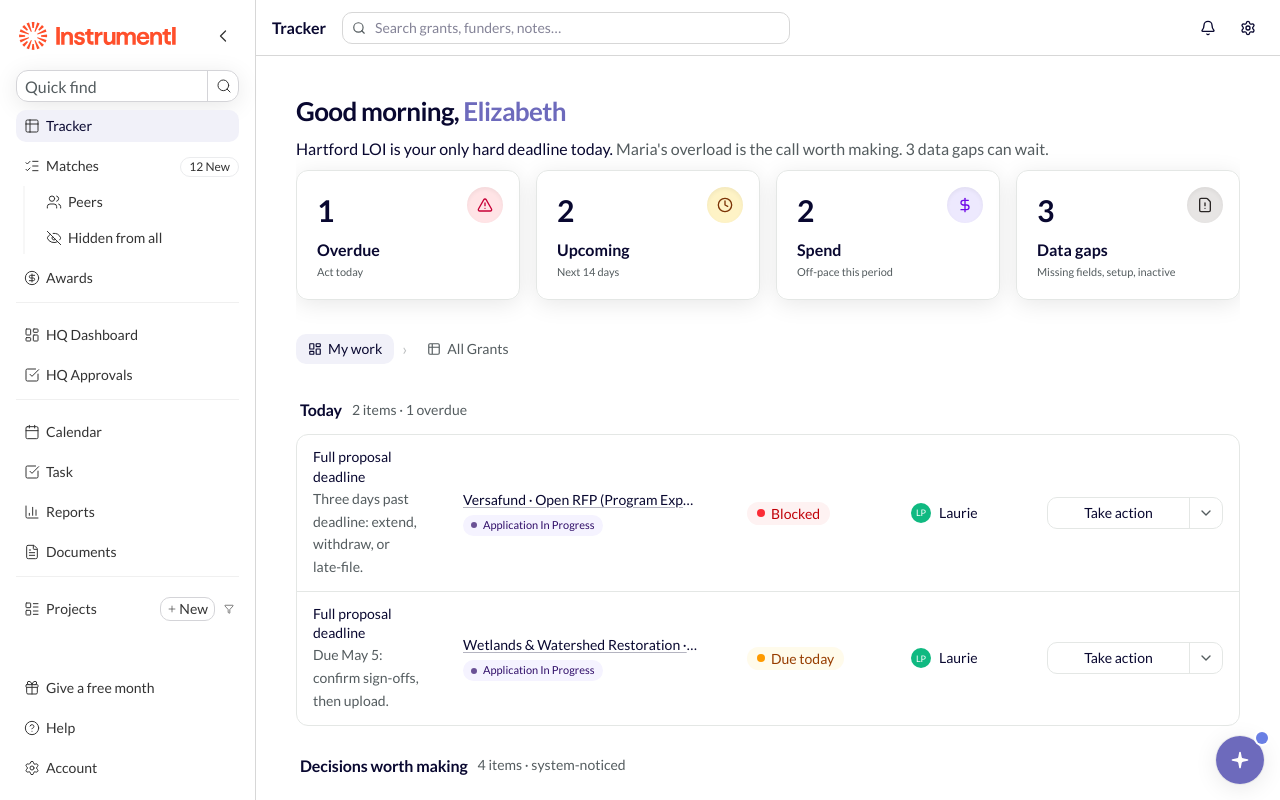
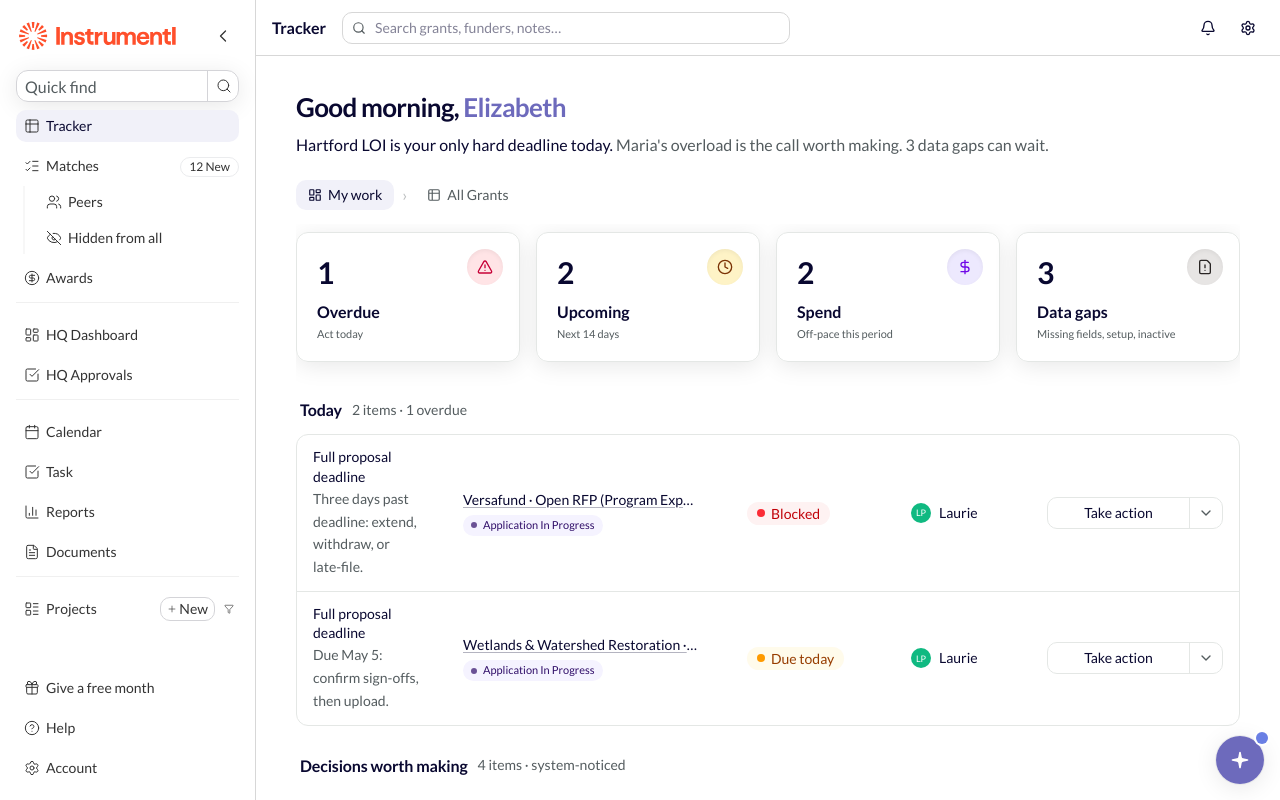
Before and after one commit to kimsullivan/Tracker-2.0, a Next.js app: page / in a window 1280 px wide. Built offline with nearby package versions, Linux system fonts and the light colour scheme.

Commit message:
Mixed prototypes: grain tabs above KPI cards; restore greeting collapse transition
- Place My work / All grants tabs above MyWorkAttentionStrip in scroll stack
- Animate greeting height on tab switch via grid-rows 1fr/0fr outside scroll area

Co-authored-by: Cursor <cursoragent@cursor.com>

```diff
--- a/components/manage/mixed-prototype-alt.tsx
+++ b/components/manage/mixed-prototype-alt.tsx
@@ -330,22 +330,32 @@ export function MixedPrototypeAlt() {
                     grain === "command" ? "pt-8 pb-6" : "pb-3 pt-2 md:pb-4 md:pt-3",
                   )}
                 >
+                  <div
+                    className={cn(
+                      "grid shrink-0 transition-[grid-template-rows] duration-300 ease-out motion-reduce:transition-none",
+                      grain === "command" ? "grid-rows-[1fr]" : "grid-rows-[0fr]",
+                    )}
+                  >
+                    <div className="min-h-0 overflow-hidden">
+                      <div className="pb-2">
+                        <Greeting
+                          hideAttentionCallout
+                          attentionSummary={myWorkAttentionSummary}
+                          firstName="Elizabeth"
+                          showDate={false}
+                        />
+                      </div>
+                    </div>
+                  </div>
+
                   {grain === "command" ? (
                     <div className="relative mt-1 flex min-h-0 flex-1 flex-col overflow-visible">
                       <div className="shadow-bleed-scroll min-h-0 flex-1 overflow-auto overscroll-contain px-0 pb-10 [-webkit-overflow-scrolling:touch]">
-                        <div className="pb-2">
-                          <Greeting
-                            hideAttentionCallout
-                            attentionSummary={myWorkAttentionSummary}
-                            firstName="Elizabeth"
-                            showDate={false}
-                          />
+                        <div className="sticky top-0 z-30 mb-2 bg-background/95 pb-3 pt-2 backdrop-blur-sm supports-[backdrop-filter]:bg-background/80 dark:bg-background/90">
+                          <GrainNavToggle active={grain} onChange={handleGrainChange} size="panel" />
                         </div>
                         <div className="mb-6 space-y-6">
                           <MyWorkAttentionStrip items={workQueue.items} />
-                        </div>
-                        <div className="sticky top-0 z-30 mb-2 bg-background/95 pb-3 pt-2 backdrop-blur-sm supports-[backdrop-filter]:bg-background/80 dark:bg-background/90">
-                          <GrainNavToggle active={grain} onChange={handleGrainChange} size="panel" />
                         </div>
                         <div className="pt-3">
                           <CommandCenterWorkspace
--- a/components/manage/mixed-prototype.tsx
+++ b/components/manage/mixed-prototype.tsx
@@ -144,17 +144,28 @@ export function MixedPrototype() {
                     grain === "command" ? "pt-8 pb-6" : "pb-3 pt-2 md:pb-4 md:pt-3",
                   )}
                 >
+                  {/* Greeting height animates when switching My work ↔ All grants (grid 1fr → 0fr). */}
+                  <div
+                    className={cn(
+                      "grid shrink-0 transition-[grid-template-rows] duration-300 ease-out motion-reduce:transition-none",
+                      grain === "command" ? "grid-rows-[1fr]" : "grid-rows-[0fr]",
+                    )}
+                  >
+                    <div className="min-h-0 overflow-hidden">
+                      <div className="pb-2">
+                        <Greeting attentionSummary={myWorkAttentionSummary} />
+                      </div>
+                    </div>
+                  </div>
+
                   {grain === "command" ? (
                     <div className="relative mt-1 flex min-h-0 flex-1 flex-col overflow-visible">
                       <div className="shadow-bleed-scroll min-h-0 flex-1 overflow-auto overscroll-contain px-0 pb-10 [-webkit-overflow-scrolling:touch]">
-                        <div className="pb-2">
-                          <Greeting attentionSummary={myWorkAttentionSummary} />
+                        <div className="sticky top-0 z-30 mb-2 bg-background/95 pb-3 pt-2 backdrop-blur-sm supports-[backdrop-filter]:bg-background/80 dark:bg-background/90">
+                          <GrainNavToggle active={grain} onChange={setGrain} size="panel" />
                         </div>
                         <div className="mb-6">
                           <MyWorkAttentionStrip items={workQueue.items} />
-                        </div>
-                        <div className="sticky top-0 z-30 mb-2 bg-background/95 pb-3 pt-2 backdrop-blur-sm supports-[backdrop-filter]:bg-background/80 dark:bg-background/90">
-                          <GrainNavToggle active={grain} onChange={setGrain} size="panel" />
                         </div>
                         <div className="pt-3">
                           <CommandCenterWorkspace
```
